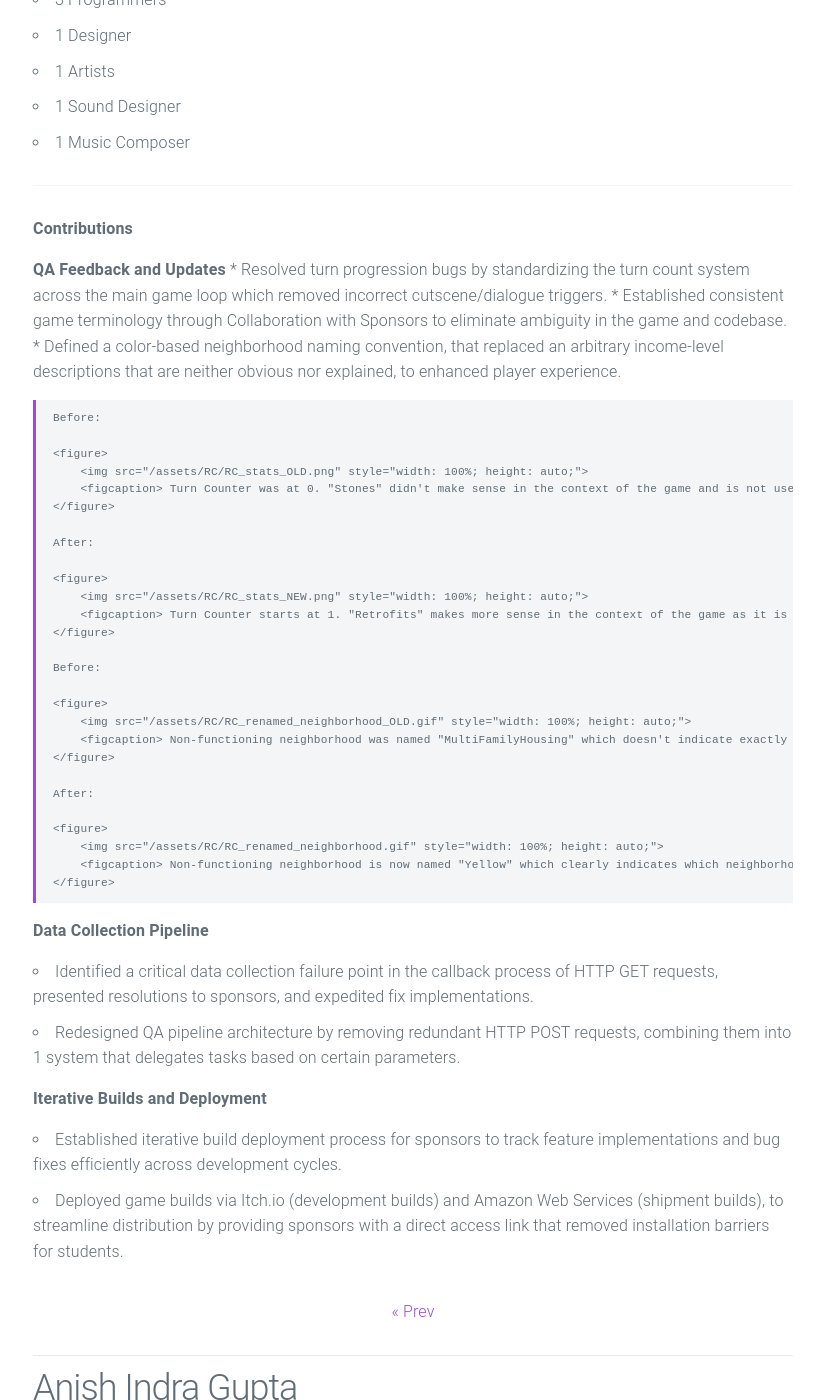
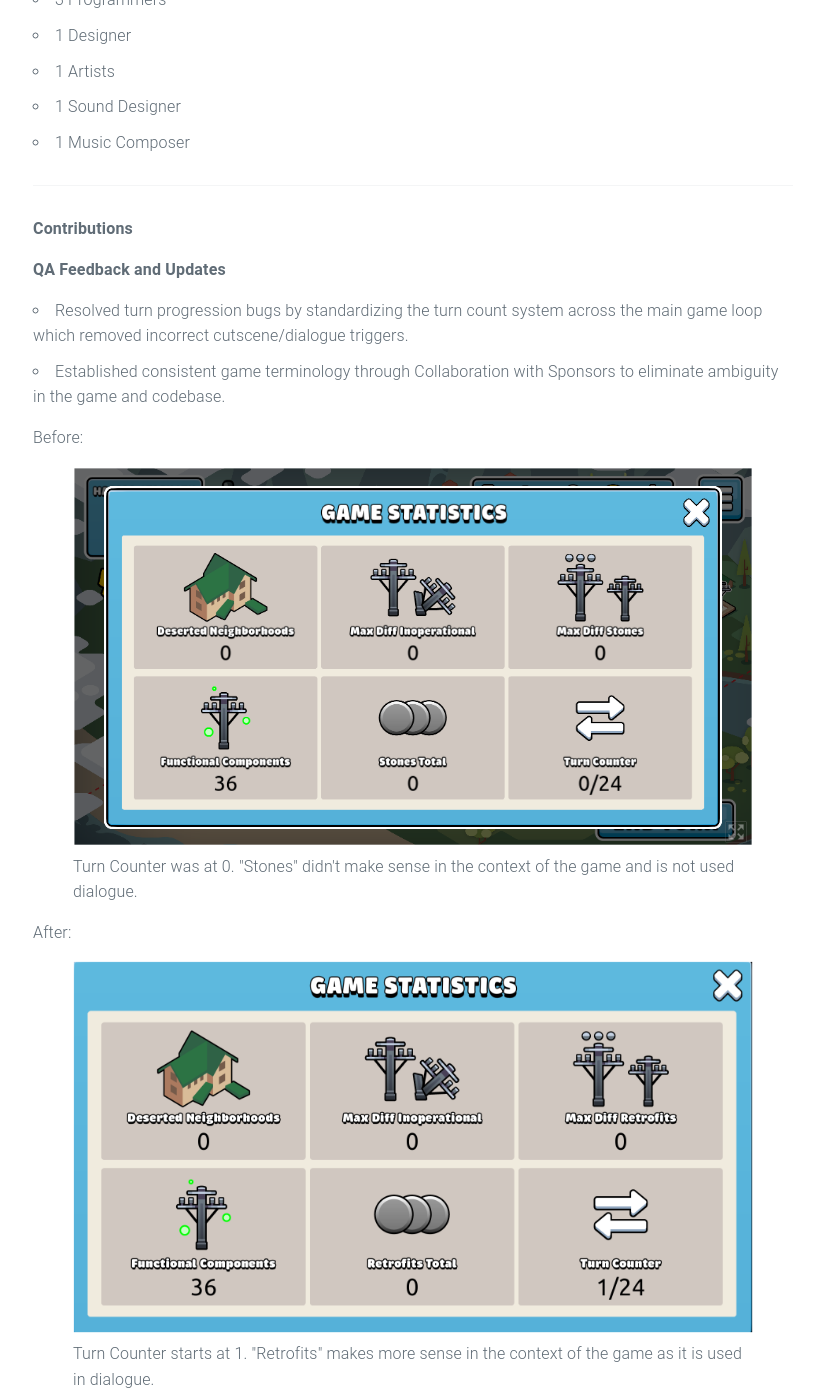
Before and after one commit to AnishGupta73/anishgupta73.github.io, a Jekyll site: the page built from _posts/2022-10-07-newer-game.md, in a window 1280 px wide and 1400 px high, scrolled down 1326 px. Shown: the whole window, without its empty margins (227-1051 px from the left). Built offline with Jekyll 4.4.1, drawn with Linux system fonts in a browser that asks for light colours; some of the changed text lies outside the part shown.

Commit message:
RC Fixed formatting

```diff
--- a/_posts/2022-10-07-newer-game.md
+++ b/_posts/2022-10-07-newer-game.md
@@ -36,37 +36,26 @@ Godot 4 for HTML5 and Web Platforms
 **Contributions**
 
 **QA Feedback and Updates**
-    * Resolved turn progression bugs by standardizing the turn count system across the main game loop which removed incorrect cutscene/dialogue triggers.
-    * Established consistent game terminology through Collaboration with Sponsors to eliminate ambiguity in the game and codebase.
-    * Defined a color-based neighborhood naming convention, that replaced an arbitrary income-level descriptions that are neither obvious nor explained, to enhanced player experience.
+* Resolved turn progression bugs by standardizing the turn count system across the main game loop which removed incorrect cutscene/dialogue triggers.
+* Established consistent game terminology through Collaboration with Sponsors to eliminate ambiguity in the game and codebase.
 
-    Before:
+Before:
 
-    <figure>
-        <img src="/assets/RC/RC_stats_OLD.png" style="width: 100%; height: auto;">
-        <figcaption> Turn Counter was at 0. "Stones" didn't make sense in the context of the game and is not used dialogue.</figcaption>
-    </figure>
+<figure><img src="/assets/RC/RC_stats_OLD.png" style="width: 100%; height: auto;"><figcaption> Turn Counter was at 0. "Stones" didn't make sense in the context of the game and is not used dialogue.</figcaption></figure>
 
-    After:
+After:
 
-    <figure>
-        <img src="/assets/RC/RC_stats_NEW.png" style="width: 100%; height: auto;">
-        <figcaption> Turn Counter starts at 1. "Retrofits" makes more sense in the context of the game as it is used in dialogue.</figcaption>
-    </figure>
+<figure><img src="/assets/RC/RC_stats_NEW.png" style="width: 100%; height: auto;"><figcaption> Turn Counter starts at 1. "Retrofits" makes more sense in the context of the game as it is used in dialogue.</figcaption></figure>
 
-    Before:
+* Defined a color-based neighborhood naming convention, that replaced an arbitrary income-level descriptions that are neither obvious nor explained, to enhanced player experience.
 
-    <figure>
-        <img src="/assets/RC/RC_renamed_neighborhood_OLD.gif" style="width: 100%; height: auto;">
-        <figcaption> Non-functioning neighborhood was named "MultiFamilyHousing" which doesn't indicate exactly which neighborhood needs help.</figcaption>
-    </figure>
+Before:
 
-    After:
+<figure><img src="/assets/RC/RC_renamed_neighborhood_OLD.gif" style="width: 100%; height: auto;"><figcaption> Non-functioning neighborhood was named "MultiFamilyHousing" which doesn't indicate exactly which neighborhood needs help.</figcaption></figure>
 
-    <figure>
-        <img src="/assets/RC/RC_renamed_neighborhood.gif" style="width: 100%; height: auto;">
-        <figcaption> Non-functioning neighborhood is now named "Yellow" which clearly indicates which neighborhood needs help.</figcaption>
-    </figure>
+After:
+
+<figure><img src="/assets/RC/RC_renamed_neighborhood.gif" style="width: 100%; height: auto;"><figcaption> Non-functioning neighborhood is now named "Yellow" which clearly indicates which neighborhood needs help.</figcaption></figure>
 
 **Data Collection Pipeline**
 * Identified a critical data collection failure point in the callback process of HTTP GET requests, presented resolutions to sponsors, and expedited fix implementations.
```
